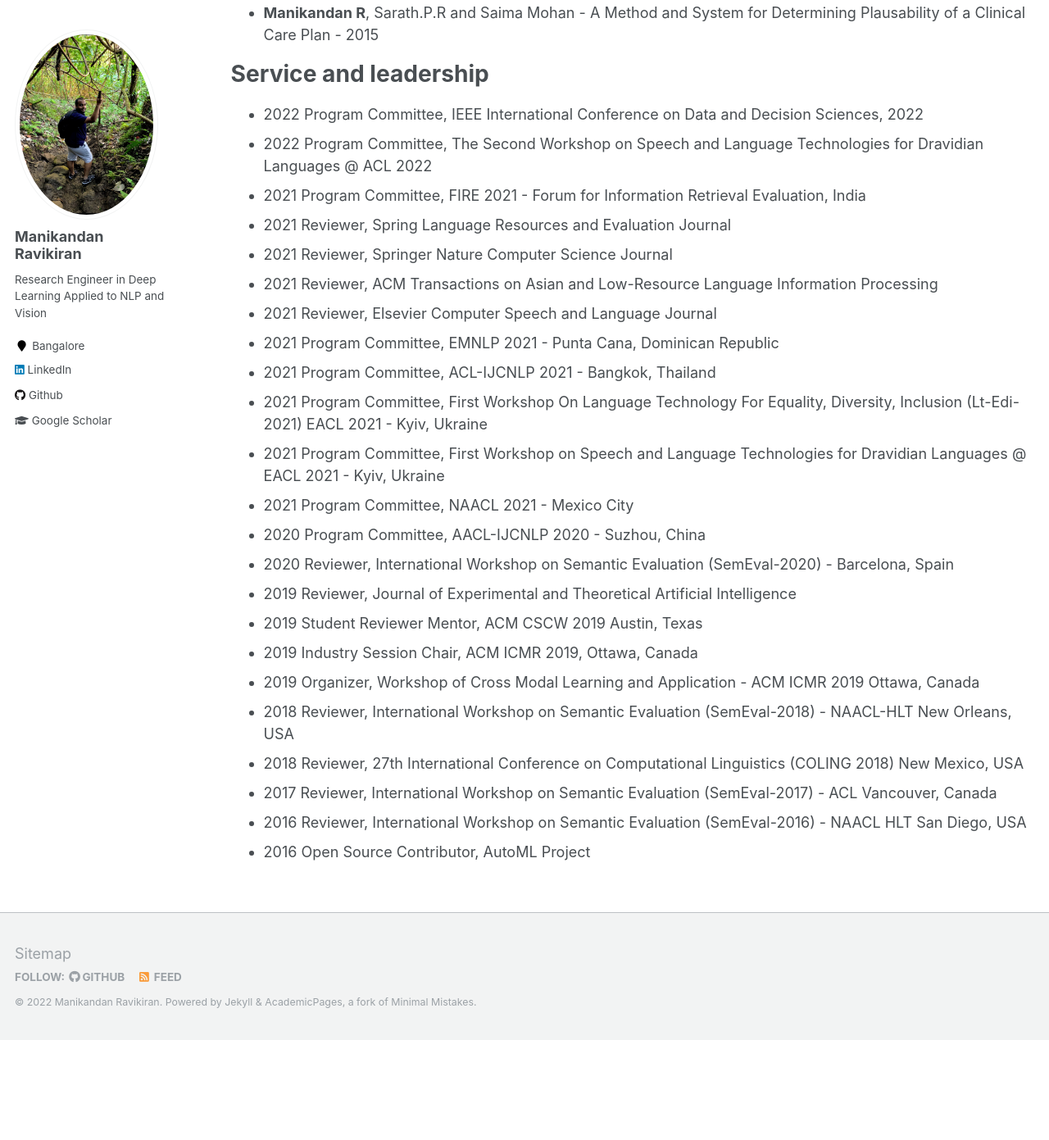
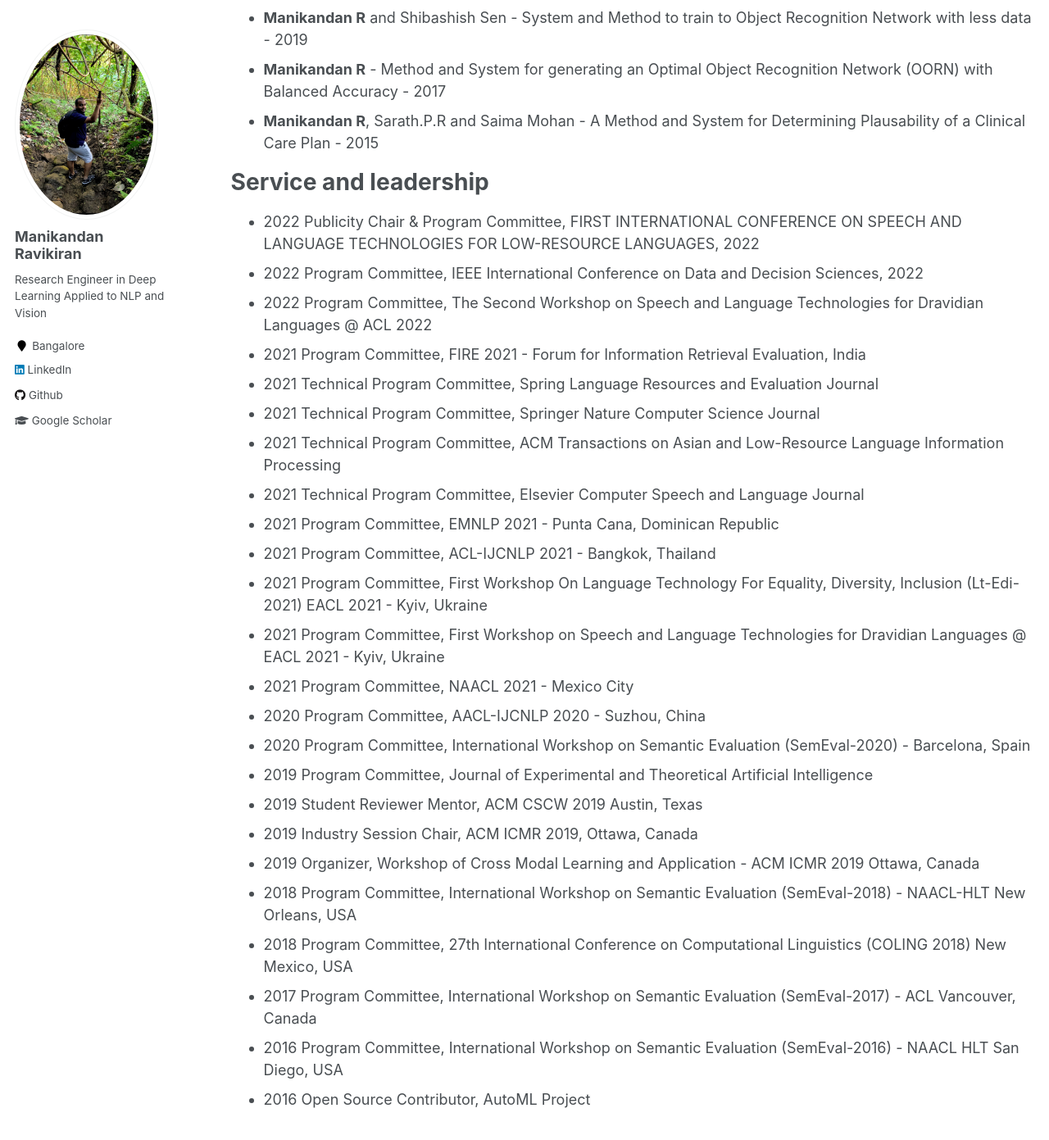
Before and after one commit to manikandan-ravikiran/manikandan-ravikiran.github.io, a Jekyll site: the page built from _pages/cv.md, in a window 1280 px wide and 1400 px high, scrolled down 5342 px. Shown: the top 1391 px of the window at 82% size. Built offline with Jekyll 4.4.1, drawn with Linux system fonts in a browser that asks for light colours; before the commit the page ends 6611 px from its top, so only the background shows below that; some of the changed text lies outside the part shown.

Commit message:
Added details on papers and contribs

```diff
--- a/_pages/cv.md
+++ b/_pages/cv.md
@@ -63,17 +63,18 @@ Skills
 
 Publications
 ======
-* 	Hariharan RamakrishnaIyer LekshmiAmmal, <b> Manikandan Ravikiran </b>, Gayathri Nisha, Navyasree Balamuralidhar, Adithya Madhusoodanan, Anand Kumar Madasamy, Bharathi Raja Chakravarthi: Overlapping Word Removal is All You Need: Revisiting Data Imbalance in Hope Speech Detection. CoRR abs/2204.05488 (2022)
+*  <b> Manikandan Ravikiran </b> , Bharathi Raja Chakravarthi, <a href="https://manikandan-ravikiran.github.io/files/errors_span.pdf" style="text-decoration: none;"> On the Errors in Code-Mixed Tamil-English Offensive Span Identification </a>. Proceedings of the The 6th Workshop on Online Abuse and Harms (2022). Annual Conference of the North American Chapter of the Association for Computational Linguistics, 2022. (To Appear)
 
-*  <b> Manikandan Ravikiran </b>, Bharathi Raja Chakravarthi <a href="" style="text-decoration: none;">Zero-shot Code-Mixed Offensive Span Identification through Rationale
+* 	Hariharan RamakrishnaIyer LekshmiAmmal, <b> Manikandan Ravikiran </b>, Gayathri Nisha, Navyasree Balamuralidhar, Adithya Madhusoodanan, Anand Kumar Madasamy, Bharathi Raja Chakravarthi: <a href="https://arxiv.org/abs/2204.05488" style="text-decoration: none;"> Overlapping Word Removal is All You Need: Revisiting Data Imbalance in Hope Speech Detection </a>. CoRR abs/2204.05488 (2022)
+
+*  <b> Manikandan Ravikiran </b>, Bharathi Raja Chakravarthi <a href="https://manikandan-ravikiran.github.io/files/zeroshot.pdf" style="text-decoration: none;">Zero-shot Code-Mixed Offensive Span Identification through Rationale
 Extraction</a>. Proceedings of the Second Workshop on Speech and Language Technologies for Dravidian Languages. Association for Computational Linguistics, 2022. (To Appear)
 
-* Hariharan R L, Anand Kumar Madasamy, <b> Manikandan Ravikiran </b>. <a href="" style="text-decoration: none;">NIT-IT_NLP@TamilNLP-ACL2022: Transformer based model for Toxic span Identification in Tamil</a>. Proceedings of the Second Workshop on Speech and Language Technologies for Dravidian Languages. Association for Computational Linguistics, 2022. (To Appear)
+* Hariharan R L, Anand Kumar Madasamy, <b> Manikandan Ravikiran </b>. <a href="https://manikandan-ravikiran.github.io/files/nitk.pdf" style="text-decoration: none;">NIT-IT_NLP@TamilNLP-ACL2022: Transformer based model for Toxic span Identification in Tamil</a>. Proceedings of the Second Workshop on Speech and Language Technologies for Dravidian Languages. Association for Computational Linguistics, 2022. (To Appear)
 
-* <b> Manikandan Ravikiran </b>, Bharathi Raja Chakravarthi, Anand Kumar Madasamy, Sangeetha Sivanesan, Ratnavel Rajalakshmi, Sajeetha Thavareesa. <a href="" style="text-decoration: none;">Findings of the Shared Task on Offensive Span Identification in Code-Mixed Tamil-English Comments</a>. Proceedings of the Second Workshop on Speech and Language Technologies for Dravidian Languages. Association for Computational Linguistics, 2022. (To Appear)
+* <b> Manikandan Ravikiran </b>, Bharathi Raja Chakravarthi, Anand Kumar Madasamy, Sangeetha Sivanesan, Ratnavel Rajalakshmi, Sajeetha Thavareesa. <a href="https://manikandan-ravikiran.github.io/files/findings.pdf" style="text-decoration: none;">Findings of the Shared Task on Offensive Span Identification in Code-Mixed Tamil-English Comments</a>. Proceedings of the Second Workshop on Speech and Language Technologies for Dravidian Languages. Association for Computational Linguistics, 2022. (To Appear)
 
 * <b> Manikandan Ravikiran </b>, Siddarth Vohra, Yuichi Nonaka, Sharath Kumar, Shibashish Sen, Nestor Mariyasagayam, Kingshuk Banerjee <a href="" style="text-decoration: none;"> You Reap What You Sow: Revisitng Intra-Class Variations and Seed Selection in the Context of Temporal Ensembling</a>. In Proceedings of the 2nd International Conference on Frontiers in Computing and Systems (COMSYS-2021).
-
 
 * <b> Manikandan Ravikiran </b>, Subbiah Annamalai <a href="https://www.aclweb.org/anthology/2021.dravidianlangtech-1.2.pdf" style="text-decoration: none;"> DOSA: Dravidian Code-Mixed Offensive Span Identification Dataset </a>. In Proceedings of the The First Workshop on Speech and Language Technologies for Dravidian Languages, EACL (2021)
 
@@ -141,26 +142,27 @@ Care Plan - 2015
 
 Service and leadership
 ======
+* 2022 Publicity Chair & Program Committee, FIRST INTERNATIONAL CONFERENCE ON SPEECH AND LANGUAGE TECHNOLOGIES FOR LOW-RESOURCE LANGUAGES, 2022
 * 2022 Program Committee, IEEE International Conference on Data and Decision Sciences, 2022
 * 2022 Program Committee, The Second Workshop on Speech and Language Technologies for Dravidian Languages @ ACL 2022
 * 2021 Program Committee, FIRE 2021 - Forum for Information Retrieval Evaluation, India
-* 2021 Reviewer, Spring Language Resources and Evaluation Journal
-* 2021 Reviewer, Springer Nature Computer Science Journal
-* 2021 Reviewer, ACM Transactions on Asian and Low-Resource Language Information Processing
-* 2021 Reviewer, Elsevier Computer Speech and Language Journal
+* 2021 Technical Program Committee, Spring Language Resources and Evaluation Journal
+* 2021 Technical Program Committee, Springer Nature Computer Science Journal
+* 2021 Technical Program Committee, ACM Transactions on Asian and Low-Resource Language Information Processing
+* 2021 Technical Program Committee, Elsevier Computer Speech and Language Journal
 * 2021 Program Committee, EMNLP 2021 - Punta Cana, Dominican Republic
 * 2021 Program Committee, ACL-IJCNLP 2021 - Bangkok, Thailand
 * 2021 Program Committee, First Workshop On Language Technology For Equality, Diversity, Inclusion (Lt-Edi-2021) EACL 2021 - Kyiv, Ukraine
 * 2021 Program Committee, First Workshop on Speech and Language Technologies for Dravidian Languages @ EACL 2021 - Kyiv, Ukraine
 * 2021 Program Committee, NAACL 2021 - Mexico City
 * 2020 Program Committee, AACL-IJCNLP 2020 - Suzhou, China
-* 2020 Reviewer, International Workshop on Semantic Evaluation (SemEval-2020) - Barcelona, Spain
-* 2019 Reviewer, Journal of Experimental and Theoretical Artificial Intelligence
+* 2020 Program Committee, International Workshop on Semantic Evaluation (SemEval-2020) - Barcelona, Spain
+* 2019 Program Committee, Journal of Experimental and Theoretical Artificial Intelligence
 * 2019 Student Reviewer Mentor, ACM CSCW 2019 Austin, Texas
 * 2019 Industry Session Chair, ACM ICMR 2019, Ottawa, Canada
 * 2019 Organizer, Workshop of Cross Modal Learning and Application - ACM ICMR 2019 Ottawa, Canada
-* 2018 Reviewer, International Workshop on Semantic Evaluation (SemEval-2018) - NAACL-HLT New Orleans, USA
-* 2018 Reviewer, 27th International Conference on Computational Linguistics (COLING 2018) New Mexico, USA
-* 2017 Reviewer, International Workshop on Semantic Evaluation (SemEval-2017) - ACL Vancouver, Canada
-* 2016 Reviewer, International Workshop on Semantic Evaluation (SemEval-2016) - NAACL HLT San Diego, USA
+* 2018 Program Committee, International Workshop on Semantic Evaluation (SemEval-2018) - NAACL-HLT New Orleans, USA
+* 2018 Program Committee, 27th International Conference on Computational Linguistics (COLING 2018) New Mexico, USA
+* 2017 Program Committee, International Workshop on Semantic Evaluation (SemEval-2017) - ACL Vancouver, Canada
+* 2016 Program Committee, International Workshop on Semantic Evaluation (SemEval-2016) - NAACL HLT San Diego, USA
 * 2016 Open Source Contributor, AutoML Project
```
